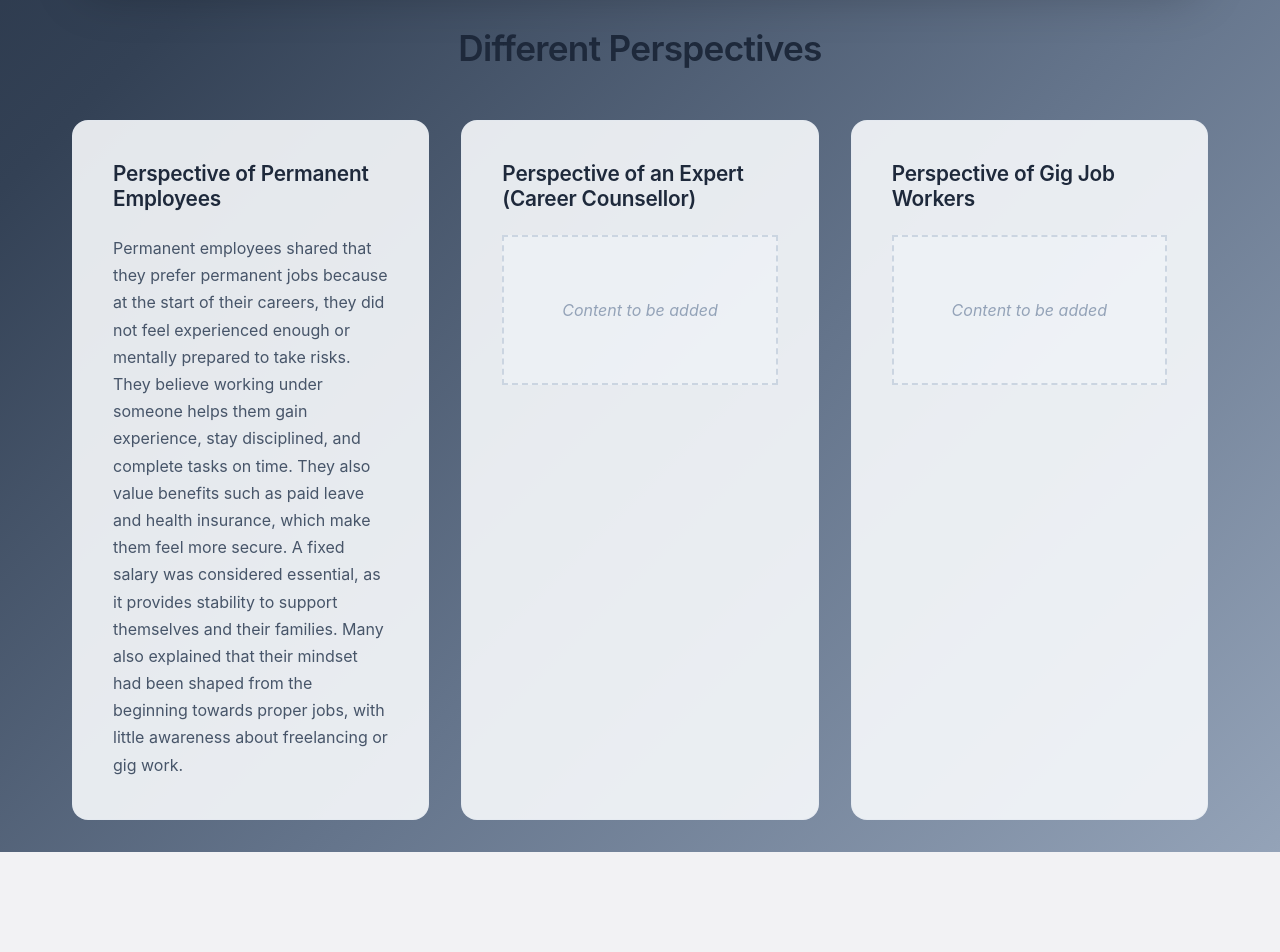
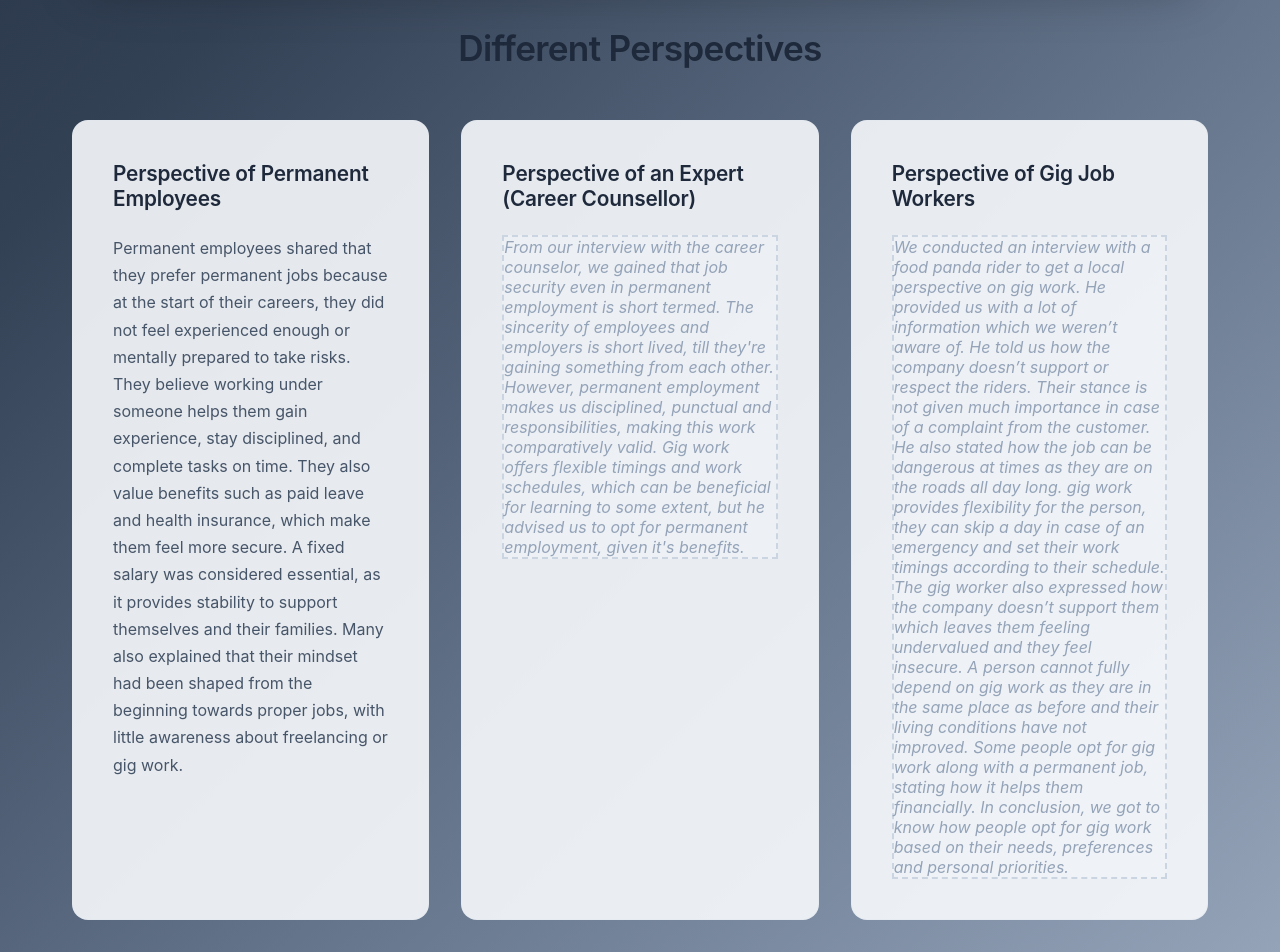
Before and after one commit to izza0459/adeena_website, a Django app: page /causes/ in a window 1280 px wide. Shown: the part 1752-2704 px from the top of the page. Before the commit the page ends 2604 px from the top, so only its background shows below. Run offline with Django 5.2, Linux system fonts and the light colour scheme.

Commit message:
Update causes.html with expert and gig worker perspectives
Added insights from interviews with a career counselor and a gig worker regarding job security, benefits of permanent employment, and the challenges faced by gig workers.

```diff
--- a/myapp/templates/myapp/causes.html
+++ b/myapp/templates/myapp/causes.html
@@ -321,14 +321,16 @@
                 <div class="perspective-card">
                     <h3>Perspective of an Expert (Career Counsellor)</h3>
                     <div class="empty-perspective">
-                        Content to be added
+                        From our interview with the career counselor, we gained that job security even in permanent employment is short termed. The sincerity of employees and employers is short lived, till they're gaining something from each other.
+                        However, permanent employment makes us disciplined, punctual and responsibilities, making this work comparatively valid.
+                        Gig work offers flexible timings and work schedules, which can be beneficial for learning to some extent, but he advised us to opt for permanent employment, given it's benefits.
                     </div>
                 </div>
 
                 <div class="perspective-card">
                     <h3>Perspective of Gig Job Workers</h3>
                     <div class="empty-perspective">
-                        Content to be added
+                        We conducted an interview with a food panda rider to get a local perspective on gig work. He provided us with a lot of information which we weren’t aware of. He told us how the company doesn’t support or respect the riders. Their stance is not given much importance in case of a complaint from the customer. He also stated how the job can be dangerous at times as they are on the roads all day long.  gig work provides flexibility for the person, they can skip a day in case of an emergency  and set their work timings according to their schedule. The gig worker also expressed how the company doesn’t support them which leaves them feeling undervalued and they feel insecure. A person cannot fully depend on gig work as they are in the same place as before and their living conditions have not improved. Some people opt for gig work along with a permanent job, stating how it helps them financially. In conclusion, we got to know how people opt for gig work based on their needs, preferences and personal priorities.
                     </div>
                 </div>
             </div>
```
